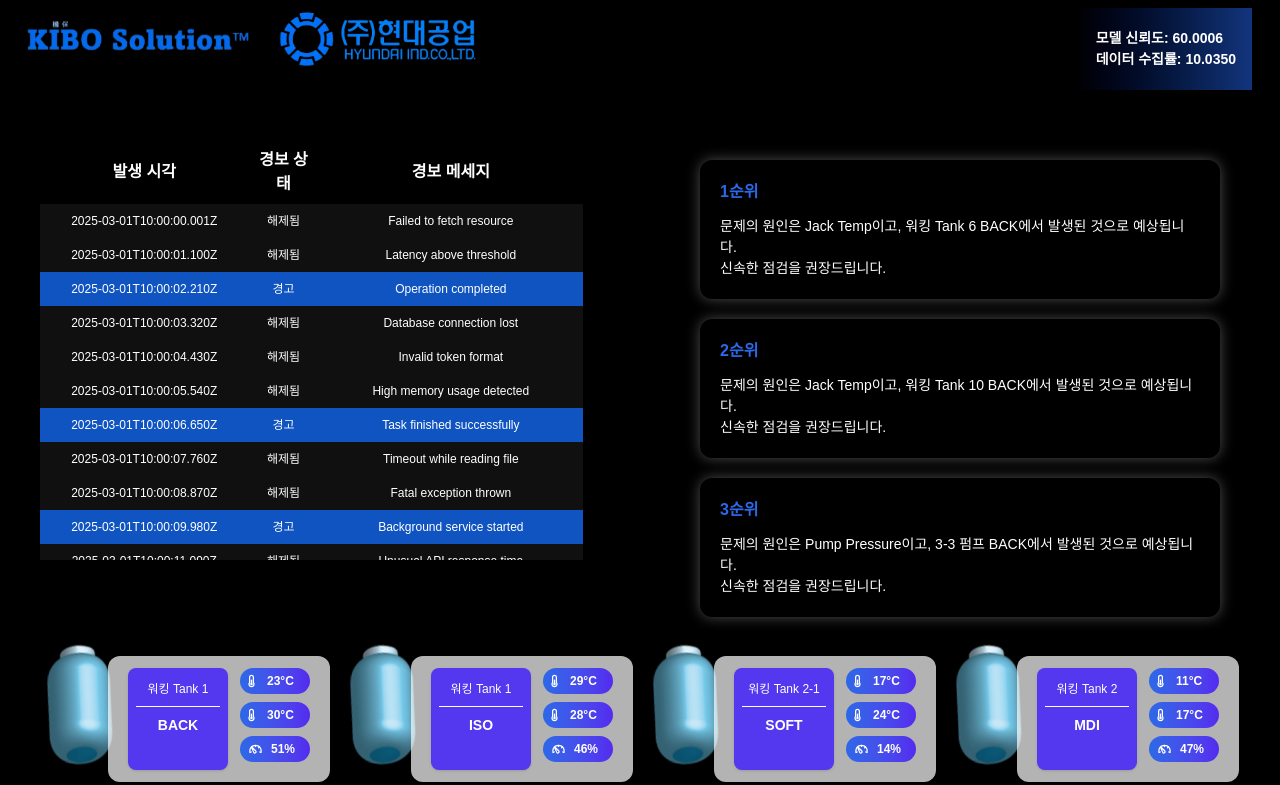
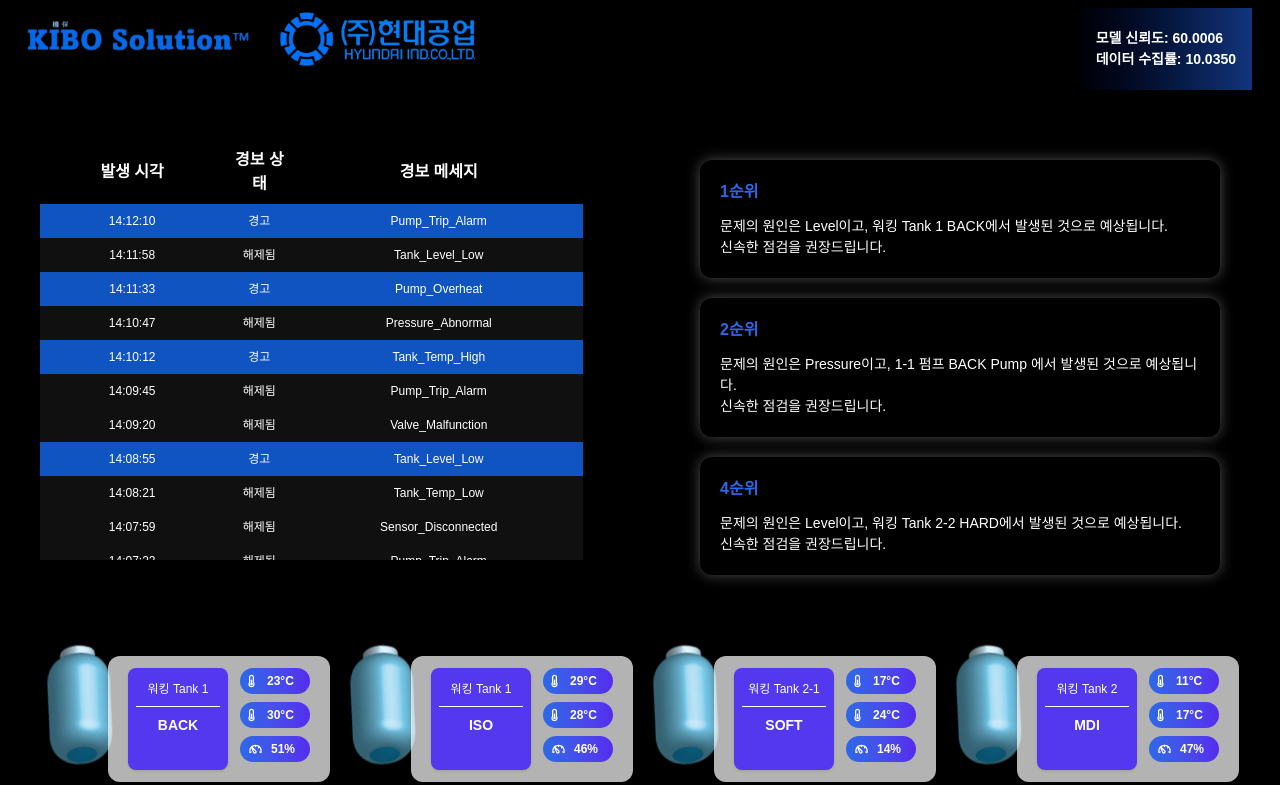
Before and after one commit to JeonJae02/HDI_SERVER_FRONT, a Next.js app: page / in a window 1280 px wide. Shown: the top 785 px of the page. Built offline with nearby package versions, Linux system fonts and the light colour scheme.

Commit message:
code revised for getting json format

```diff
--- a/app/page.js
+++ b/app/page.js
@@ -6,42 +6,56 @@ export default function Home(){
   const [logs, setLogs] = useState([])
   const [details, setDetails] = useState([])
   const [matches, setMatches] = useState([])
+  const [positions, setPositions] = useState([])
   const [temp1, setTemp1] = useState([]) //temperature list 1 of bottom tanks
   const [temp2, setTemp2] = useState([]) //temperature list 2 of bottom tanks
   const [pressure, setPressure] = useState([])
   const tanks = ["워킹 Tank 1 BACK", "워킹 Tank 1 ISO", "워킹 Tank 2-1 SOFT", "워킹 Tank 2 MDI", "워킹 Tank 2-2 HARD", "워킹 Tank 3-1 고탄성", "워킹 Tank 3 ISO", "워킹 Tank 3-2 CUSH",]
 
-  //timestep, status, error message
   useEffect(()=>{
-    fetch("/json/err_log.json")
-    .then((res)=>(res.json())
+    fetch("/json/tank_pos_matching.json")
+    .then((res)=>res.json())
     .then((data)=>{
-      setLogs((prev)=>{
-        const merged = [...prev, ...data.logs]
-        return merged.slice(-50)
+      setMatches(data)
     })
-    })
-  )
-  }, [])
+  },[])
 
-  //error code, temperature, pressure, weight
   useEffect(()=>{
-    fetch("/json/err_detail.json")
-    .then((res) => res.json())
+    fetch("/json/back_example.json")
+    .then((res)=>(res.json()))
     .then((data)=>{
-      const sorted = data.items
-      .sort((a,b) => b.weight - a.weight)
-      .slice(0,3)
+      setLogs((prev)=>[...prev, ...data.logs])
+      const sorted = data.prediction.causes
+      .sort((a,b) =>b.risk - a.risk)
 
       setDetails(sorted)
     })
-  }, [])
+  },[])
 
-  useEffect(()=>{
-    fetch("/json/tank_pos_matching.json")
-    .then((res)=>res.json())
-    .then((data)=>setMatches(data))
-  },[])
+  // //timestep, status, error message
+  // useEffect(()=>{
+  //   fetch("/json/err_log.json")
+  //   .then((res)=>(res.json())
+  //   .then((data)=>{
+  //     setLogs((prev)=>{
+  //       const merged = [...prev, ...data.logs]
+  //       return merged.slice(-50)
+  //     })
+  //   })
+  // )
+  // }, [])
+
+  // useEffect(()=>{
+  //   fetch("/json/err_detail.json")
+  //   .then((res) => res.json())
+  //   .then((data)=>{
+  //     const sorted = data.items
+  //     .sort((a,b) => b.weight - a.weight)
+  //     .slice(0,3)
+
+  //     setDetails(sorted)
+  //   })
+  // }, [])
 
   //temporary tank implementation - just generate values in random
 
@@ -61,6 +75,11 @@ export default function Home(){
 
   },[])
 
+  // function getSensorForTank(tankName){
+  //   let result = []
+  //   for
+  // }
+
   return(
     <div className="flex flex-col">
       <div className="relative w-full">
@@ -78,7 +97,7 @@ export default function Home(){
               </thead>
               <tbody>
                 {logs.map((log, idx)=>{
-                  const bgColor = !log.status?
+                  const bgColor = (log.status == "OCCURRED")?
                   "bg-[#1054c1] text-center"
                   :idx % 2 === 0 ?
                   "bg-[#101010] text-center":
@@ -86,9 +105,9 @@ export default function Home(){
 
                   return(
                     <tr key={idx} className={bgColor}>
-                      <td className="px-4 py-2 text-[12px]">{log.timestep}</td>
-                      <td className="px-1 py-2 text-[12px]">{log.status ? "해제됨" : "경고"}</td>
-                      <td className="px-4 py-2 text-[12px]">{log.error_message}</td>
+                      <td className="px-4 py-2 text-[12px]">{log.time}</td>
+                      <td className="px-1 py-2 text-[12px]">{log.status == "RESOLVED" ? "해제됨" : "경고"}</td>
+                      <td className="px-4 py-2 text-[12px]">{log.name}</td>
                     </tr>
                   );
                 })}
@@ -97,17 +116,20 @@ export default function Home(){
           </div>
           <div className="px-15 pt-20 bg-black text-white h-[480px] w-[50%]">{/*error details*/}
             {details.map((detail, idx)=>(
-              <div className="rounded-xl px-5 py-5 mb-5 shadow-[0_0_14px_rgba(255,255,255,0.3)]" key={idx}>
+              matches[detail.sensor] && (<div className="rounded-xl px-5 py-5 mb-5 shadow-[0_0_14px_rgba(255,255,255,0.3)]" key={idx}>
                 <p className="font-bold text-[#2C68E7] text-18px mb-3">{idx + 1}순위</p>
-                <p className="text-[14px]">문제의 원인은 {detail.factor}이고, {detail.location}에서 발생된 것으로 예상됩니다. <br/>신속한 점검을 권장드립니다.</p>
-              </div>
+                <p className="text-[14px]">문제의 원인은 {matches[detail.sensor]?.factor}이고, {matches[detail.sensor]?.location}에서 발생된 것으로 예상됩니다. <br/>신속한 점검을 권장드립니다.</p>
+              </div>)
             ))}
           </div>
         </div>
       </div>
       <div className="flex flex-col px-10 py-15 bg-black w-full mt-5"> {/*tank status color:z #2C68E7*/}
         <div className="grid gap-3" style={{ gridTemplateColumns: `repeat(${temp1.length / 2 }, minmax(0, 1fr))`}}>
-          {temp1.map((temp, idx)=>(
+          {temp1.map((temp, idx)=>{
+            const tankName = tanks[idx]
+
+            return(
               <div className="relative" key={idx}> {/*tank image & card*/}
                 <img src="/img/tank_normal.png" className="w-[80px] h-[130px]"/>
                 <div className="absolute flex left-17 top-4 bg-white/70 text-black rounded-xl px-5 py-3">
@@ -131,8 +153,8 @@ export default function Home(){
                     </div>
                   </div>
                 </div>
-            </div>
-          ))}
+            </div>)
+          })}
         </div>
       </div>
     </div>
--- a/public/json/back_example.json
+++ b/public/json/back_example.json
@@ -1,14 +1,34 @@
 {
   "timestamp": "2025-11-30 14:05:10",
   "logs": [
-    { "time": "14:05:01", "name": "Pump_Trip_Alarm", "status": "OCCURRED", "code": 1 },
-    { "time": "14:04:45", "name": "Tank_Level_Low", "status": "RESOLVED", "code": 0 }
+    { "time": "14:12:10", "name": "Pump_Trip_Alarm", "status": "OCCURRED", "code": 1 },
+    { "time": "14:11:58", "name": "Tank_Level_Low", "status": "RESOLVED", "code": 0 },
+    { "time": "14:11:33", "name": "Pump_Overheat", "status": "OCCURRED", "code": 1 },
+    { "time": "14:10:47", "name": "Pressure_Abnormal", "status": "RESOLVED", "code": 0 },
+    { "time": "14:10:12", "name": "Tank_Temp_High", "status": "OCCURRED", "code": 1 },
+    { "time": "14:09:45", "name": "Pump_Trip_Alarm", "status": "RESOLVED", "code": 0 },
+    { "time": "14:09:20", "name": "Valve_Malfunction", "status": "RESOLVED", "code": 1 },
+    { "time": "14:08:55", "name": "Tank_Level_Low", "status": "OCCURRED", "code": 1 },
+    { "time": "14:08:21", "name": "Tank_Temp_Low", "status": "RESOLVED", "code": 0 },
+    { "time": "14:07:59", "name": "Sensor_Disconnected", "status": "RESOLVED", "code": 1 },
+    { "time": "14:07:22", "name": "Pump_Trip_Alarm", "status": "RESOLVED", "code": 0 },
+    { "time": "14:06:49", "name": "Flow_Rate_Drop", "status": "OCCURRED", "code": 1 },
+    { "time": "14:06:25", "name": "Pressure_Abnormal", "status": "RESOLVED", "code": 0 },
+    { "time": "14:05:58", "name": "Tank_Level_Low", "status": "OCCURRED", "code": 1 },
+    { "time": "14:05:31", "name": "Pump_Overheat", "status": "RESOLVED", "code": 0 },
+    { "time": "14:05:05", "name": "Valve_Malfunction", "status": "RESOLVED", "code": 0 },
+    { "time": "14:04:40", "name": "Pump_Trip_Alarm", "status": "OCCURRED", "code": 1 },
+    { "time": "14:04:15", "name": "Tank_Temp_High", "status": "RESOLVED", "code": 0 },
+    { "time": "14:03:50", "name": "Flow_Rate_Drop", "status": "RESOLVED", "code": 0 },
+    { "time": "14:03:22", "name": "Tank_Temp_Low", "status": "OCCURRED", "code": 1 }
   ],
   "prediction": {
     "score": 0.1234,
     "causes": [
        { "sensor": "U322", "risk": 0.85 },
-       { "sensor": "D100", "risk": 0.45 }
+       { "sensor": "D100", "risk": 0.45 },
+       { "sensor": "U514", "risk": 0.55 },
+       { "sensor": "U326", "risk": 0.21 }
     ]
   },
   "sensors": {
```
Lines whose indentation alone changed are shown as unchanged.
